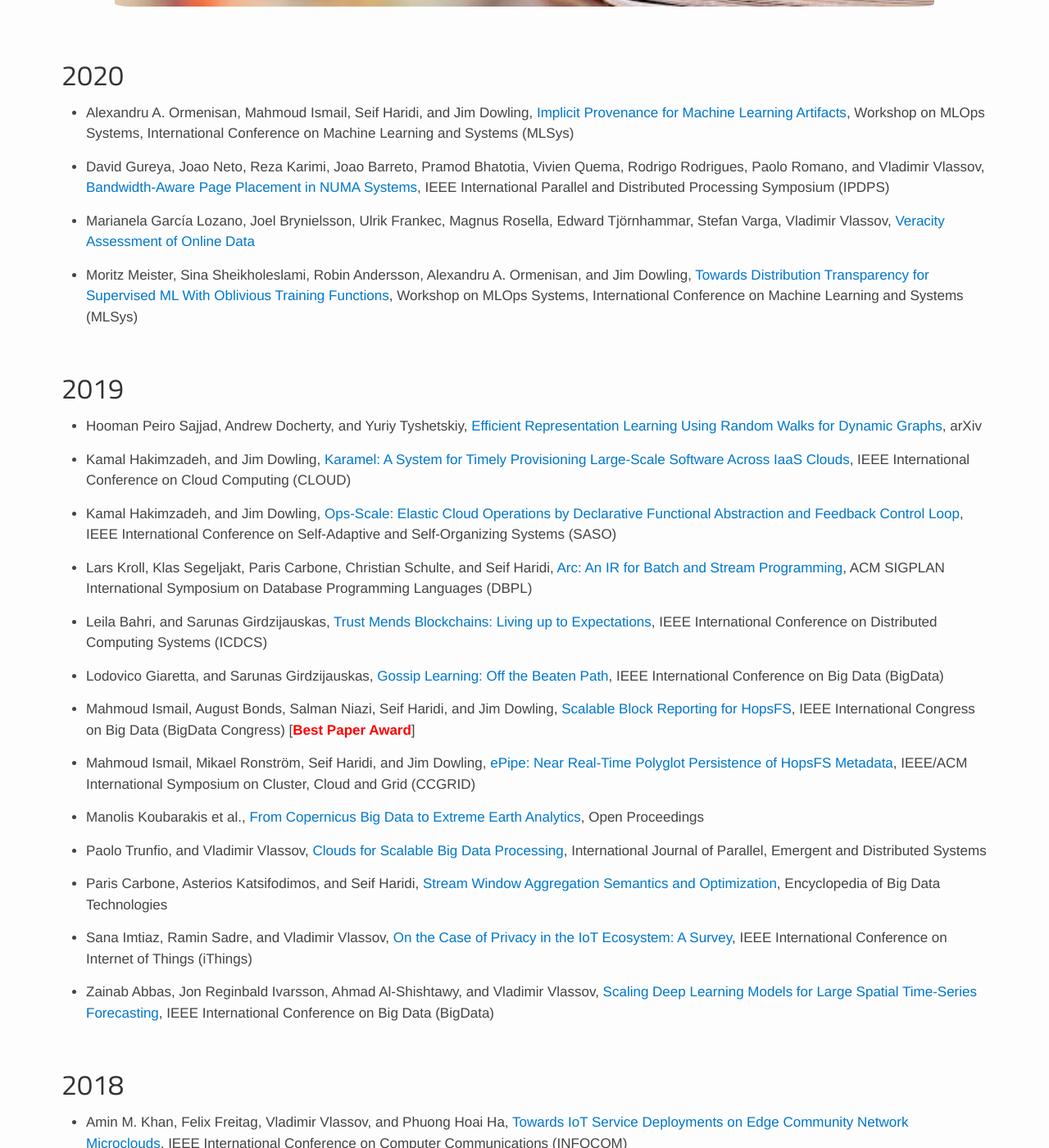
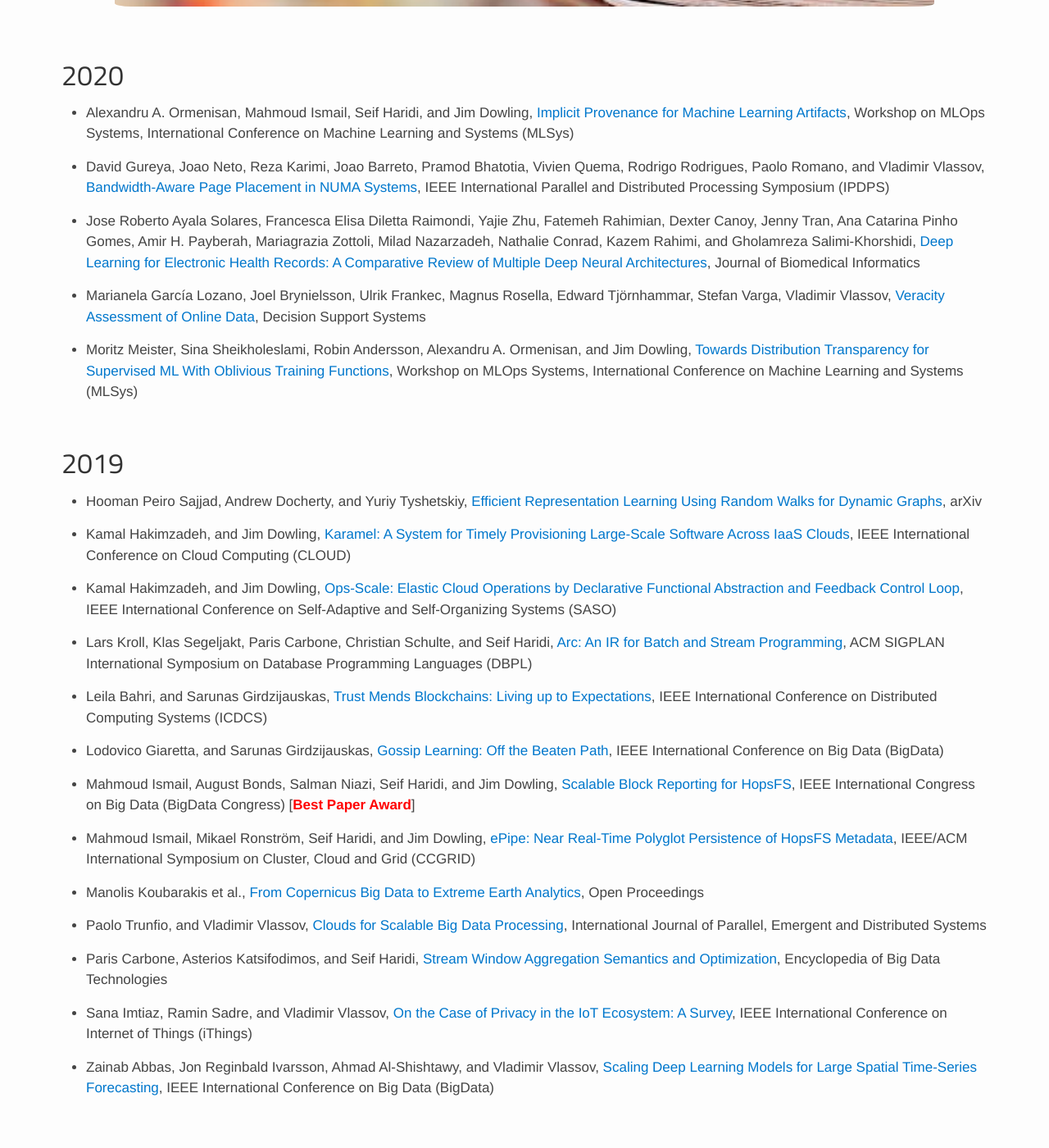
Before and after one commit to dcatkth/dcatkth.github.io, a Jekyll site: the page built from publication.md, in a window 1280 px wide and 1400 px high, scrolled down 373 px. Shown: the whole window at 82% size. Built offline with Jekyll 4.4.1, drawn with Linux system fonts in a browser that asks for light colours; some of the changed text lies outside the part shown.

Commit message:
new thesis

```diff
--- a/publication.md
+++ b/publication.md
@@ -12,7 +12,9 @@ permalink: /publication/
 
 * David Gureya, Joao Neto, Reza Karimi, Joao Barreto, Pramod Bhatotia, Vivien Quema, Rodrigo Rodrigues, Paolo Romano, and Vladimir Vlassov, [Bandwidth-Aware Page Placement in NUMA Systems](/papers/2020_bwap_preprint.pdf), IEEE International Parallel and Distributed Processing Symposium (IPDPS)
 
-* Marianela García Lozano, Joel Brynielsson, Ulrik Frankec, Magnus Rosella, Edward Tjörnhammar, Stefan Varga, Vladimir Vlassov, [Veracity Assessment of Online Data](/papers/1-s2.0-S0167923619301617-main.pdf)
+* Jose Roberto Ayala Solares, Francesca Elisa Diletta Raimondi, Yajie Zhu, Fatemeh Rahimian, Dexter Canoy, Jenny Tran, Ana Catarina Pinho Gomes, Amir H. Payberah, Mariagrazia Zottoli, Milad Nazarzadeh, Nathalie Conrad, Kazem Rahimi, and Gholamreza Salimi-Khorshidi, [Deep Learning for Electronic Health Records: A Comparative Review of Multiple Deep Neural Architectures](/papers/dl_for_ehr.pdf), Journal of Biomedical Informatics
+
+* Marianela García Lozano, Joel Brynielsson, Ulrik Frankec, Magnus Rosella, Edward Tjörnhammar, Stefan Varga, Vladimir Vlassov, [Veracity Assessment of Online Data](/papers/1-s2.0-S0167923619301617-main.pdf), Decision Support Systems
 
 * Moritz Meister, Sina Sheikholeslami, Robin Andersson, Alexandru A. Ormenisan, and Jim Dowling, [Towards Distribution Transparency for Supervised ML With Oblivious Training Functions](/papers/oblivious-training_mlsys20.pdf), Workshop on MLOps Systems, International Conference on Machine Learning and Systems (MLSys)
 
@@ -53,6 +55,8 @@ permalink: /publication/
 * Amira Soliman, Fatemeh Rahimian, and Sarunas Girdzijauskas, [Stad: Stateful Diffusion for Linear Time Community Detection](/papers/stad.pdf), IEEE International Conference on Distributed Computing Systems (ICDCS)
 
 * Chen Chen, Yoav Tock, and Sarunas Girdzijauskas, [BeaConvey: Co-Design of Overlay and Routing for Topic-based Publish/Subscribe on Small-World Networks](/papers/BeaConvey.pdf), International Conference on Distributed and Event-Based Systems (DEBS)
+
+* Fatemeh Rahimian, Gholamreza Salimi-Khorshidi, Jenny Tran, Amir H. Payberah, Roberto Ayala Solares, Francesca Raimondi, Milad Nazarzadeh, Dexter Canoy, and Kazem Rahimi, [Predicting the Risk of Emergency Hospital Admissions in the General Population: Development and Validation of Machine Learning Models in a Cohort Study Using Large-Scale Linked Electronic Health Records](/papers/risk.pdf), PLOS Medicine
 
 * Hooman Peiro Sajjad, Ying Liu, and Vladimir Vlassov, [Optimizing Windowed Aggregation over Geo-Distributed Data Streams](/papers/08473374.pdf), IEEE International Conference on Edge Computing (EDGE)
 
```
Also changed, not shown: 2 other files.
